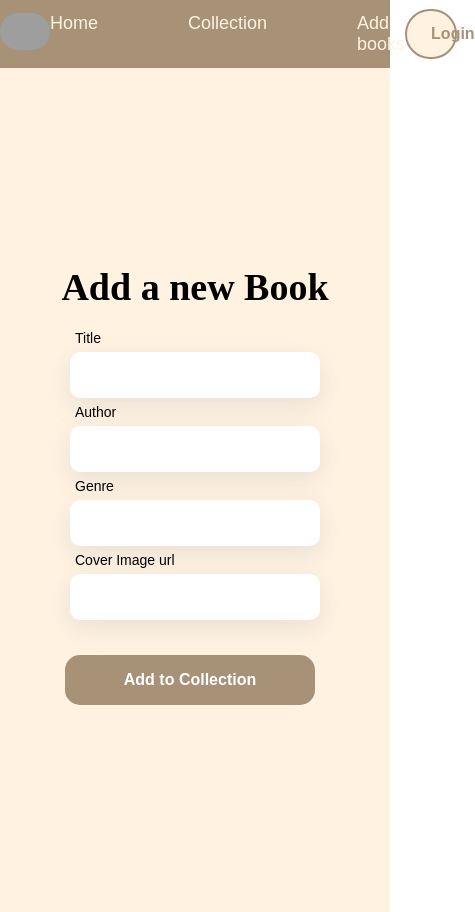
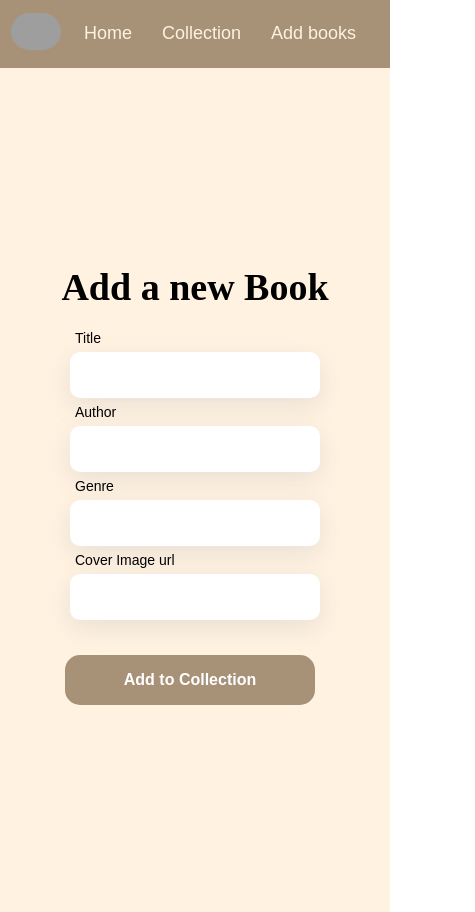
Before and after one commit to geekyneha/ReaderSpace-frontend, a React (Vite) app: page /addbooks in a window 390 px wide. Shown: the whole page, 475 px wide, since content can reach past the window. Built offline with nearby package versions, Linux system fonts and the light colour scheme; grey boxes are pictures that could not be loaded.

Commit message:
fixed: css for smaller device

```diff
--- a/src/Components/Home/Home.module.css
+++ b/src/Components/Home/Home.module.css
@@ -7,7 +7,7 @@
 
 .container {
     width: 100vw;
-    height: 100vh;
+    min-height: 100vh;
     display: flex;
     justify-content: center;
     align-items: center;
--- a/src/Components/Navbar/navbar.module.css
+++ b/src/Components/Navbar/navbar.module.css
@@ -6,13 +6,14 @@
 
 
 }
-.nav-container{
+
+.nav-container {
     width: 100vw;
 
 }
 
 
-.navbar{
+.navbar {
     width: 100vw;
     height: 8vh;
     background-color: #A79277;
@@ -24,9 +25,9 @@
     font-weight: 400;
 
 }
-.navigations > ul{
+
+.navigations>ul {
     display: flex;
-
     gap: 90px;
     list-style: none;
 }
@@ -47,15 +48,31 @@
 
 
 }
-.logo{
+
+.logo {
     width: 50px;
 }
-.logo-image{
+
+.logo-image {
     width: 50px;
     border-radius: 20px;
 }
+
 .styled-link {
     color: #FFF2E1;
     text-decoration: none;
 
-  }
+}
+
+@media (max-width:640px) {
+    .btn {
+        display: none;
+    }
+
+    .navigations>ul {
+
+        gap: 30px;
+
+    }
+
+}
```
